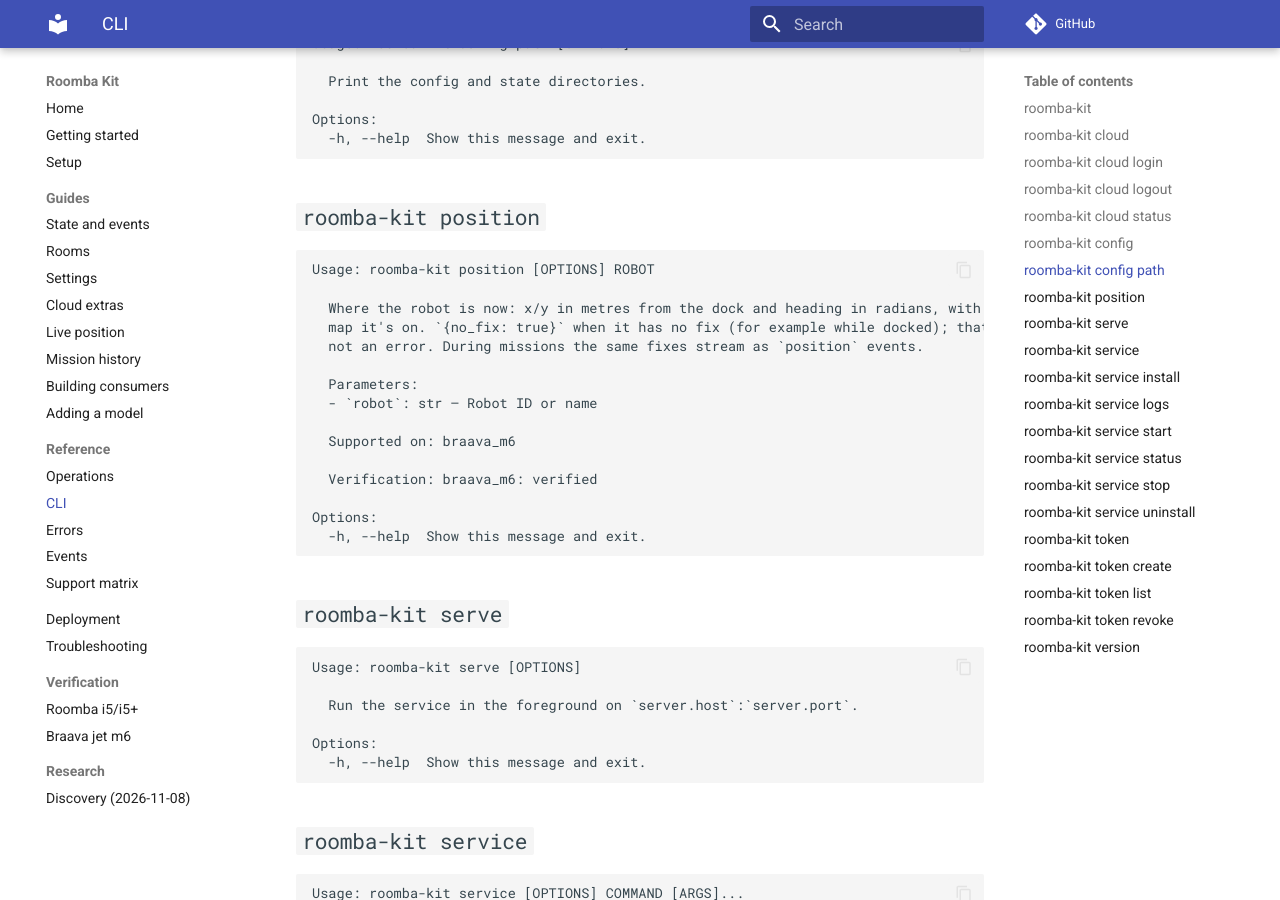
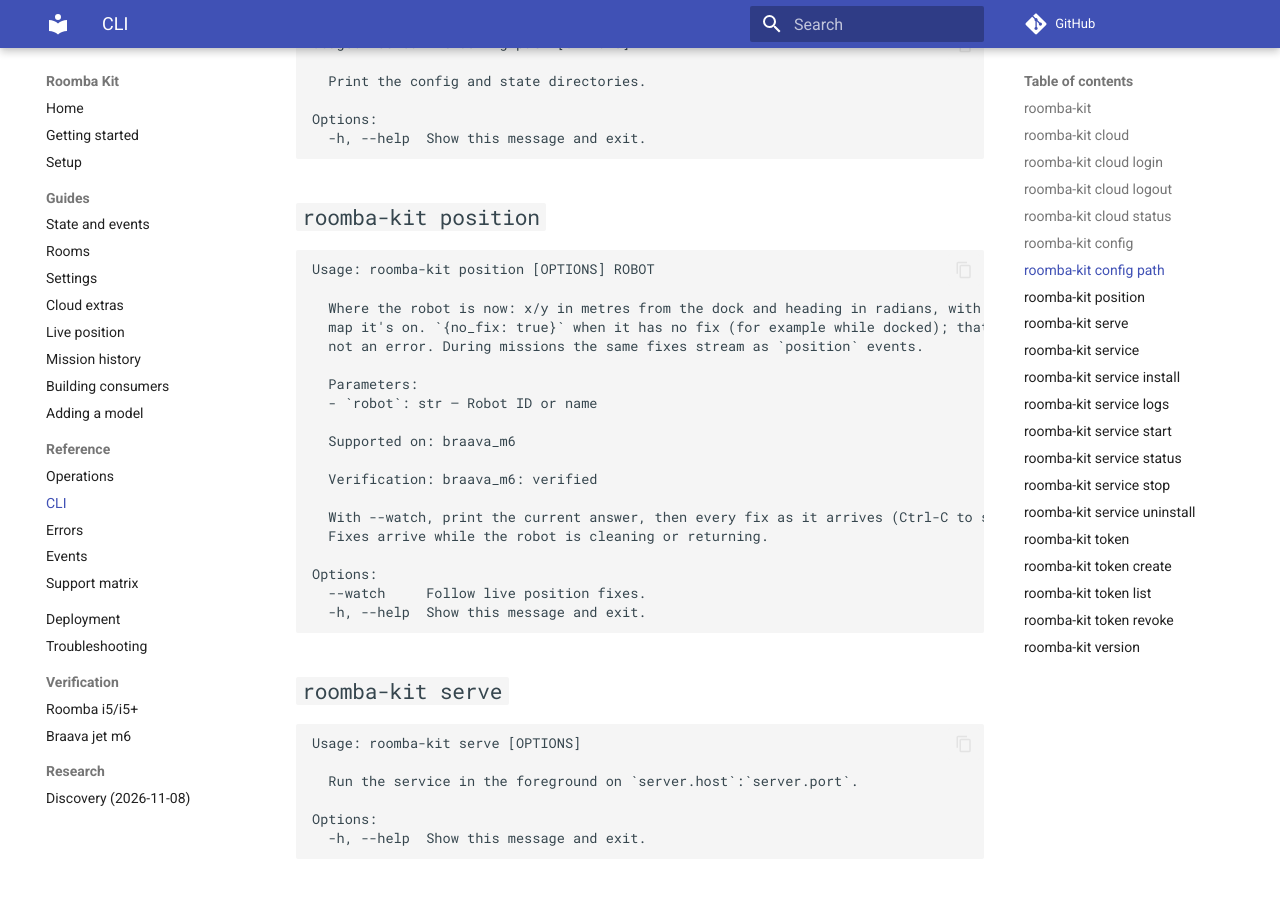
Before and after one commit to Hfish21/roomba-kit, an MkDocs documentation site: the page built from docs/reference/cli.md, in a window 1280 px wide and 900 px high, scrolled down 2211 px. Built offline with MkDocs 1.6.1 and Material for MkDocs 9.7.7, drawn with Linux system fonts in a browser that asks for light colours; comment, search, counter and statistics services are not loaded.

Commit message:
Regenerate reference docs
Co-Authored-By: Claude Opus 5.5 <noreply@anthropic.com>

````diff
--- a/docs/reference/cli.md
+++ b/docs/reference/cli.md
@@ -129,7 +129,11 @@ Usage: roomba-kit position [OPTIONS] ROBOT
 
   Verification: braava_m6: verified
 
+  With --watch, print the current answer, then every fix as it arrives (Ctrl-C to stop).
+  Fixes arrive while the robot is cleaning or returning.
+
 Options:
+  --watch     Follow live position fixes.
   -h, --help  Show this message and exit.
 ```
 
````
